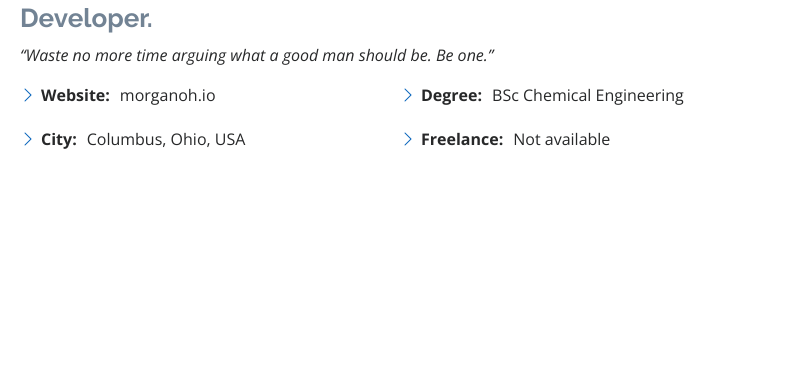
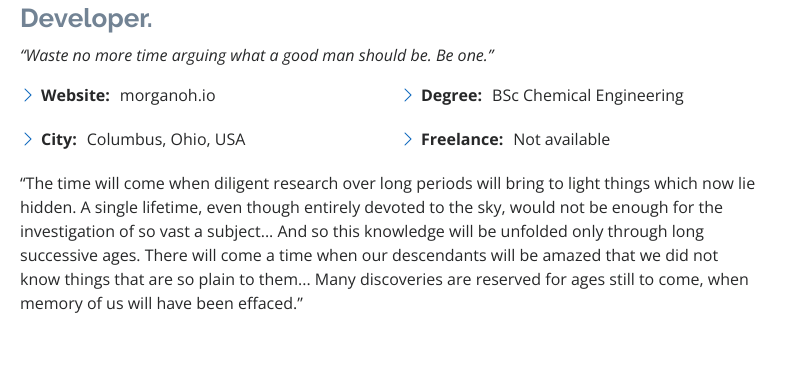
Before and after one commit to morganohio/morganohio.github.io, a plain HTML site: page index.html in a window 1280 px wide. Shown: the part 1013-1378 px from the top of the page, 492-1280 px from the left. Drawn offline with nearby package versions, Linux system fonts and the light colour scheme; a script that the page names is missing.

Commit message:
About quote

```diff
--- a/index.html
+++ b/index.html
@@ -194,7 +194,7 @@
                 </div>
               </div>
               <p>
-                <!-- Be clever here-->
+                “The time will come when diligent research over long periods will bring to light things which now lie hidden. A single lifetime, even though entirely devoted to the sky, would not be enough for the investigation of so vast a subject... And so this knowledge will be unfolded only through long successive ages. There will come a time when our descendants will be amazed that we did not know things that are so plain to them... Many discoveries are reserved for ages still to come, when memory of us will have been effaced.”
               </p>
             </div>
           </div>
```
